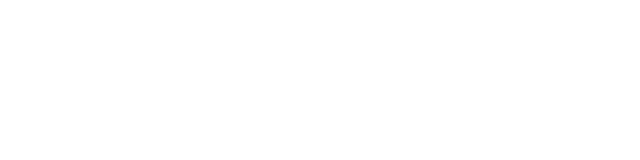
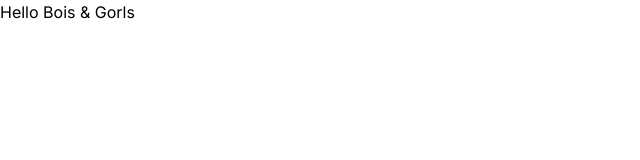
Before and after one commit to JustAGyro/pokemeta, a Next.js app: page / in a window 1280 px wide. Shown: the top 160 px of the page, without its empty margins (0-640 px from the left). Built offline with nearby package versions, Linux system fonts and the light colour scheme.

Commit message:
fixing page

```diff
--- a/src/app/page.tsx
+++ b/src/app/page.tsx
@@ -1,3 +1,5 @@
 export default function Home() {
-  return <main></main>;
+  return <main>
+    <p>Hello Bois & Gorls</p>
+  </main>;
 }
```
